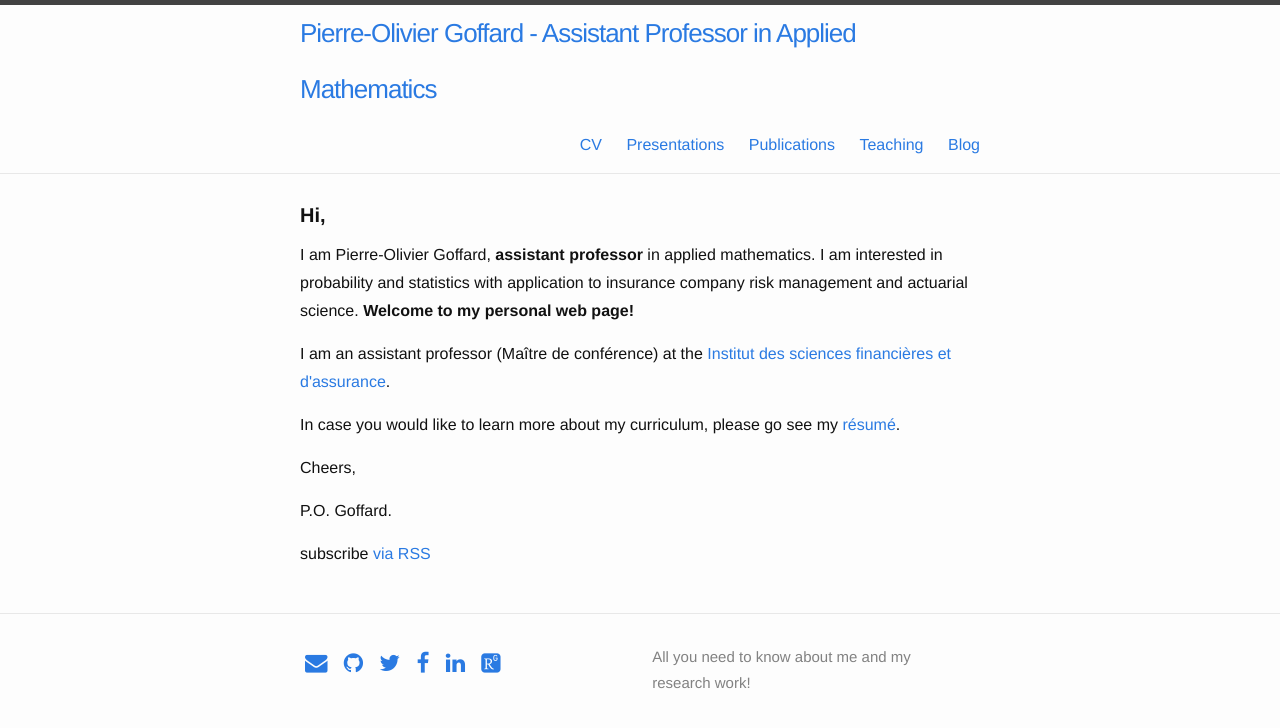
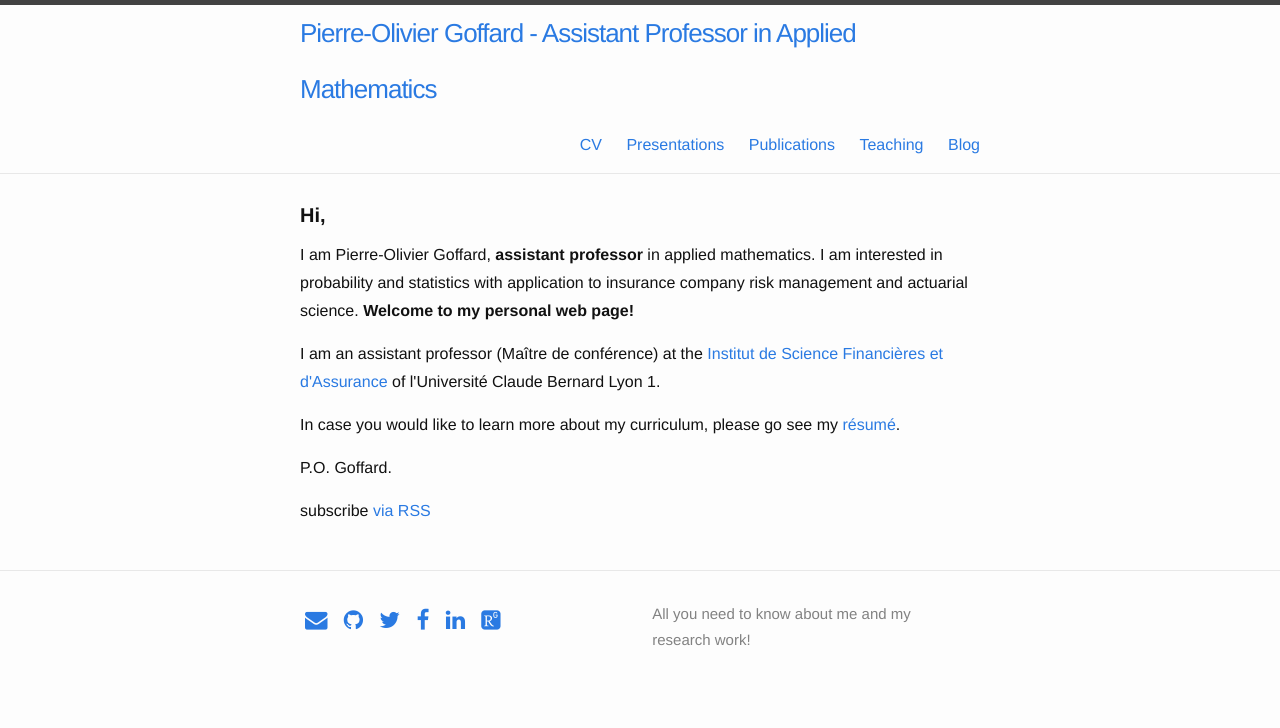
Before and after one commit to LaGauffre/LaGauffre.github.io, a Jekyll site: the page built from index.html, in a window 1280 px wide. Shown: the top 728 px of the page. Built offline with Jekyll 4.4.1, drawn with Linux system fonts in a browser that asks for light colours; nearby versions of some CDN libraries; some web fonts are replaced.

Commit message:
update index.html

```diff
--- a/index.html
+++ b/index.html
@@ -12,14 +12,11 @@ layout: default
         I am Pierre-Olivier Goffard, <b>assistant professor</b> in applied mathematics. I am interested in probability and statistics with application to insurance company risk management and actuarial science. <b>Welcome to my personal web page!</b>
         </p>
         <p>
-        I am an assistant professor (Maître de conférence) at the <a href="https://isfa.univ-lyon1.fr/">Institut des sciences financières et d'assurance</a>.
+        I am an assistant professor (Maître de conférence) at the <a href="https://isfa.univ-lyon1.fr/">Institut de Science Financières et d'Assurance</a> of l'Université Claude Bernard Lyon 1.
         </p>
 
         <p>
          In case you would like to learn more about my curriculum, please go see my <a href="{{ 'resume/resume.pdf' | prepend: site.baseurl }}" class="page-link">résumé</a>.
-        </p>
-        <p>
-        Cheers,
         </p>
         <p>
         P.O. Goffard.
```
Also changed, not shown: 1 other file.
